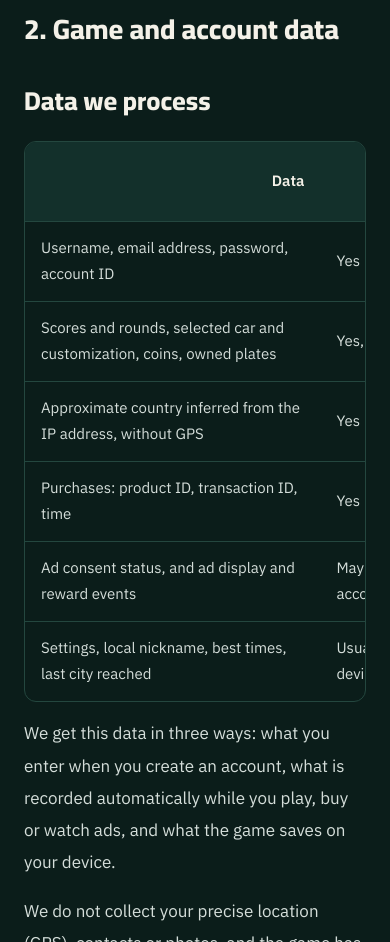
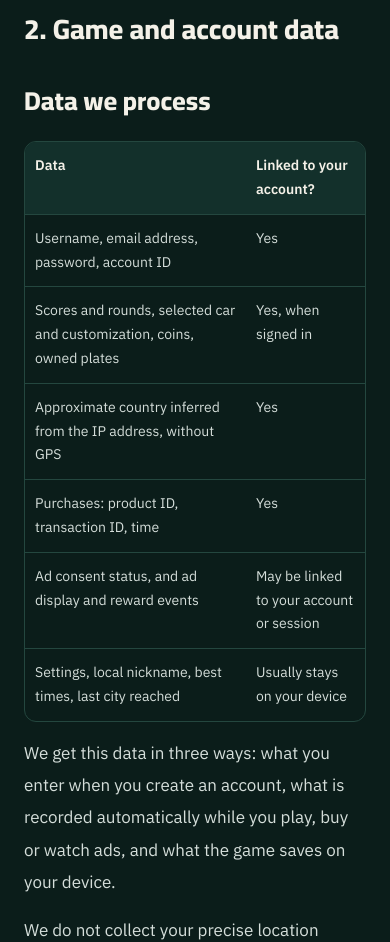
Before and after one commit to darbakgame/darbak-website, a plain HTML site: page privacy-en.html in a window 390 px wide. Shown: the part 973-1915 px from the top of the page. Drawn offline with Linux system fonts and the light colour scheme.

Commit message:
Fit bilingual privacy tables to mobile screens without horizontal clipping

```diff
--- a/privacy-en.html
+++ b/privacy-en.html
@@ -19,6 +19,10 @@ body{margin:0;background:#0B1D1A}
 a{color:#F2B544}a:hover{color:#FFD27A}
 
 .release-notice{max-width:1152px;margin:24px auto;padding:16px 20px;border:1px solid #ba9048;border-radius:14px;background:#24342c;color:#ffe3a6;font-size:15px;line-height:1.85}a:focus-visible{outline:3px solid #f2b544;outline-offset:4px} img{max-width:100%}@media(max-width:480px){h1{overflow-wrap:anywhere}}
+.privacy-data-table th,.privacy-data-table td{box-sizing:border-box;white-space:normal;overflow-wrap:anywhere;word-break:normal;vertical-align:top;text-align:start}
+.privacy-data-table th:first-child,.privacy-data-table td:first-child{width:65%}
+.privacy-data-table th:last-child,.privacy-data-table td:last-child{width:35%}
+@media(max-width:600px){.privacy-data-table{font-size:14px!important;line-height:1.7!important}.privacy-data-table th,.privacy-data-table td{padding:12px 10px!important}}
 </style>
 <meta name="robots" content="noindex,nofollow">
 </head>
@@ -58,7 +62,7 @@ a{color:#F2B544}a:hover{color:#FFD27A}
 <section id="policy-2" style="display:flex;flex-direction:column;gap:20px;scroll-margin-top:24px"><h2 style="margin:0;font-family:Cairo,sans-serif;font-size:28px;color:#F4F1E8">2. Game and account data</h2><section id="data" style="display: flex; flex-direction: column; gap: 16px; scroll-margin-top: 24px">
 <h3 style="margin: 0; font-family: Cairo, sans-serif; font-size: 26px; color: #F4F1E8">Data we process</h3>
 <div style="overflow-x: auto; border: 1px solid #24473F; border-radius: 12px">
-<table style="width: 100%; min-width: 480px; border-collapse: collapse; font-size: 15px; line-height: 1.7">
+<table class="privacy-data-table" style="width: 100%; table-layout: fixed; border-collapse: collapse; font-size: 15px; line-height: 1.7">
 <thead>
 <tr style="background: #13302B; text-align: right">
 <th scope="col" style="padding: 14px 16px; font-weight: 600; color: #F4F1E8">Data</th>
```
Also changed, not shown: privacy.html (+5 -1 lines).
